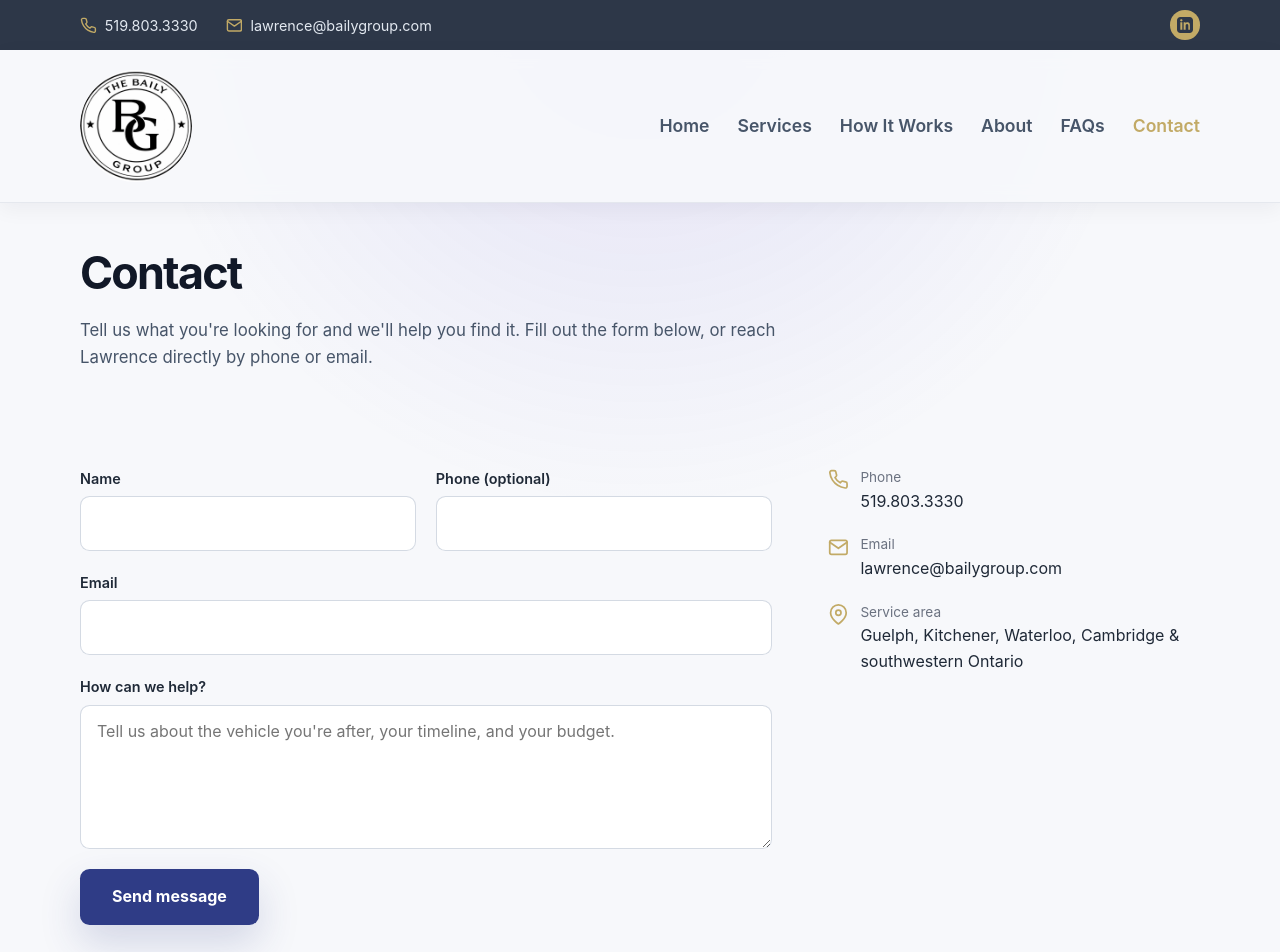
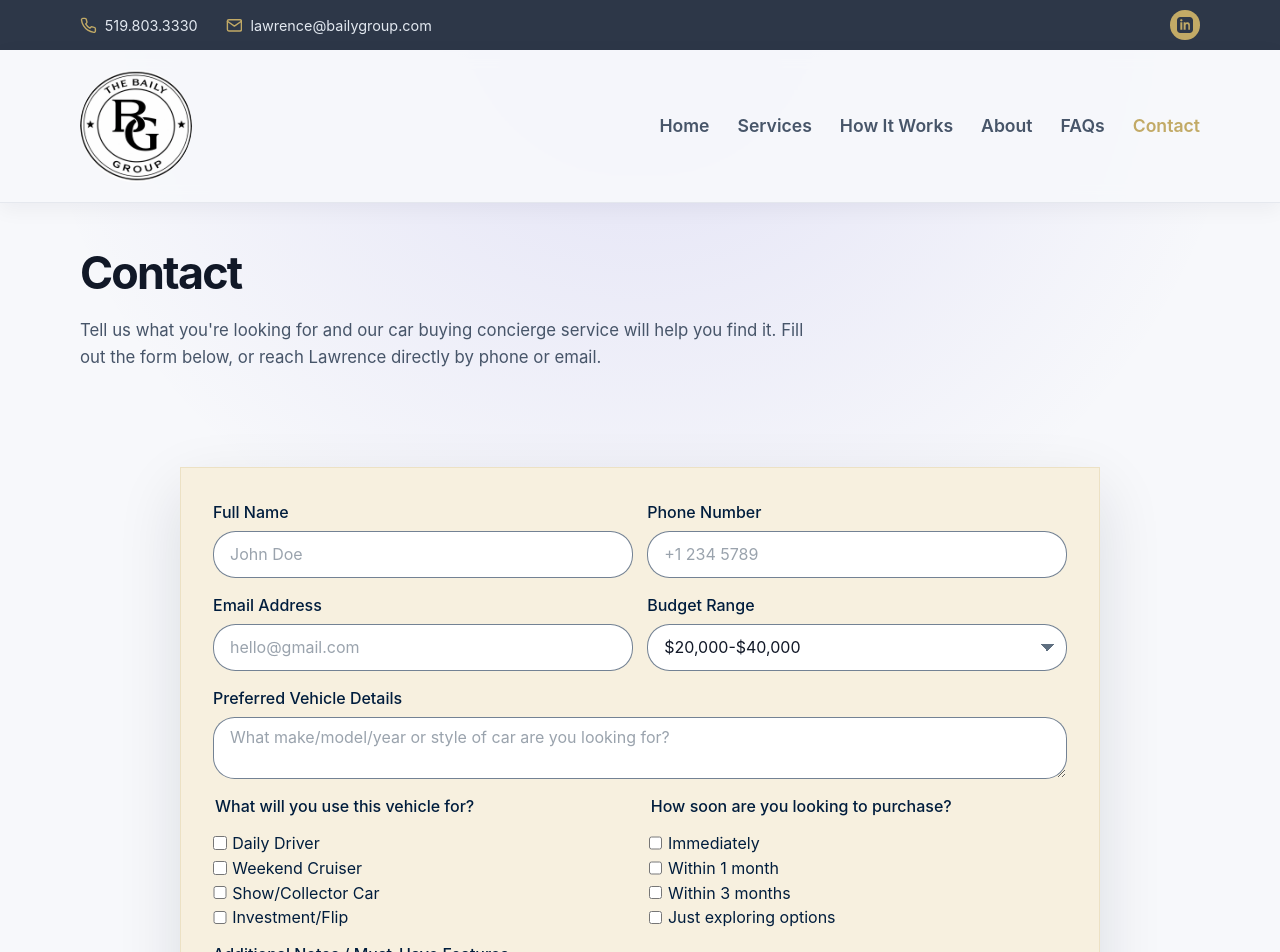
Before and after one commit to couchmanrick-wq/BailyGroup, a Next.js app: page /contact in a window 1280 px wide. Shown: the top 952 px of the page. Built offline with nearby package versions, Linux system fonts and the light colour scheme.

Commit message:
Update local SEO and contact wishlist form

```diff
--- a/src/components/Layout.tsx
+++ b/src/components/Layout.tsx
@@ -225,8 +225,7 @@ export default function Layout({
                   height={96}
                 />
                 <p className={styles.footerBlurb}>
-                  The Baily Group: expert guidance, personalized service, and a stress-free way to
-                  buy, lease, finance, and source vehicles across Southwestern Ontario.
+                  The Baily Group: expert car buying concierge service, personalized auto buying help, dealer negotiation, lease guidance, financing, and vehicle sourcing across Kitchener, Waterloo, Cambridge, Guelph, and Southwestern Ontario.
                 </p>
               </div>
 
@@ -272,7 +271,7 @@ export default function Layout({
                       <path d="M21 10c0 7-9 13-9 13s-9-6-9-13a9 9 0 0 1 18 0z" />
                       <circle cx="12" cy="10" r="3" />
                     </svg>
-                    Southwestern Ontario
+                    Kitchener, Waterloo, Cambridge, Guelph & Southwestern Ontario
                   </li>
                   <li>
                     <a
--- a/src/lib/seo.tsx
+++ b/src/lib/seo.tsx
@@ -13,7 +13,7 @@ const areaServed = [
   { '@type': 'AdministrativeArea', name: 'Southwestern Ontario, Canada' },
 ]
 
-// Primary entity: a local auto dealer / concierge based in Guelph.
+// Primary entity: a local auto buying concierge based in Guelph.
 export const organizationSchema = {
   '@context': 'https://schema.org',
   '@type': 'AutoDealer',
@@ -23,7 +23,7 @@ export const organizationSchema = {
   logo: `${SITE_URL}/images/baily-group-logo.webp`,
   image: `${SITE_URL}/images/about-car.jpg`,
   description:
-    'The Baily Group, led by Lawrence Baily, helps individuals and businesses buy, lease, finance, and source vehicles — without the dealership hassle. Based in Guelph and serving Kitchener, Waterloo, Cambridge, and southwestern Ontario.',
+    'The Baily Group, led by Lawrence Baily, is a car buying concierge service and auto buying consultant helping individuals and businesses buy, lease, finance, and source vehicles without dealership hassle. Based in Guelph and serving Kitchener, Waterloo, Cambridge, and southwestern Ontario.',
   founder: {
     '@type': 'Person',
     name: 'Lawrence Baily',
@@ -49,8 +49,12 @@ export const organizationSchema = {
     availableLanguage: ['English'],
   },
   knowsAbout: [
-    'Vehicle buying',
-    'Vehicle leasing',
+    'Car buying concierge service',
+    'Car buying consultant',
+    'Auto buying service',
+    'Car dealership negotiation service',
+    'New and used car buying help',
+    'Car lease negotiation service',
     'Auto financing',
     'Vehicle sourcing',
     'Commercial fleet leasing',
@@ -65,7 +69,7 @@ export const websiteSchema = {
   url: SITE_URL,
   name: SITE_NAME,
   description:
-    'Vehicle buying, leasing, financing, and sourcing across Kitchener, Waterloo, Cambridge, Guelph, and southwestern Ontario.',
+    'Car buying concierge service, auto buying support, lease negotiation, financing, and vehicle sourcing across Kitchener, Waterloo, Cambridge, Guelph, and southwestern Ontario.',
   publisher: { '@id': `${SITE_URL}/#organization` },
   inLanguage: 'en-CA',
 }
--- a/src/pages/contact.tsx
+++ b/src/pages/contact.tsx
@@ -14,6 +14,9 @@ const contactPageSchema = {
 
 type Status = 'idle' | 'sending' | 'success' | 'error'
 
+const vehicleUses = ['Daily Driver', 'Weekend Cruiser', 'Show/Collector Car', 'Investment/Flip']
+const purchaseTimelines = ['Immediately', 'Within 1 month', 'Within 3 months', 'Just exploring options']
+
 export default function Contact() {
   const [status, setStatus] = useState<Status>('idle')
   const [error, setError] = useState('')
@@ -21,7 +24,17 @@ export default function Contact() {
   async function handleSubmit(event: FormEvent<HTMLFormElement>) {
     event.preventDefault()
     const form = event.currentTarget
-    const payload = Object.fromEntries(new FormData(form).entries())
+    const formData = new FormData(form)
+    const payload = {
+      name: String(formData.get('name') || ''),
+      phone: String(formData.get('phone') || ''),
+      email: String(formData.get('email') || ''),
+      budget: String(formData.get('budget') || ''),
+      vehicleDetails: String(formData.get('vehicleDetails') || ''),
+      vehicleUse: formData.getAll('vehicleUse').map(String),
+      timeline: formData.getAll('timeline').map(String),
+      message: String(formData.get('message') || ''),
+    }
 
     setStatus('sending')
     setError('')
@@ -45,8 +58,8 @@ export default function Contact() {
 
   return (
     <Layout
-      title="Contact — The Baily Group"
-      description="Get in touch with Lawrence Baily and The Baily Group for vehicle buying, leasing, financing, and sourcing across Kitchener, Waterloo, Cambridge, Guelph, and southwestern Ontario."
+      title="Contact The Baily Group | Car Buying Concierge Service"
+      description="Contact The Baily Group for car buying concierge service, auto buying help, dealer negotiation, lease negotiation, financing, and vehicle sourcing across Kitchener, Waterloo, Cambridge, and Guelph."
       path="/contact"
       breadcrumbs={[
         { name: 'Home', href: '/' },
@@ -57,7 +70,7 @@ export default function Contact() {
       <section className={styles.section}>
         <h1 className={styles.title}>Contact</h1>
         <p className={styles.subtitle}>
-          Tell us what you&apos;re looking for and we&apos;ll help you find it. Fill out the form below, or reach Lawrence directly by phone or email.
+          Tell us what you&apos;re looking for and our car buying concierge service will help you find it. Fill out the form below, or reach Lawrence directly by phone or email.
         </p>
       </section>
 
@@ -67,35 +80,88 @@ export default function Contact() {
             <div className={styles.formRow}>
               <div className={styles.formField}>
                 <label className={styles.formLabel} htmlFor="name">
-                  Name
+                  Full Name
                 </label>
-                <input className={styles.formInput} id="name" name="name" type="text" autoComplete="name" required />
+                <input className={styles.formInput} id="name" name="name" type="text" autoComplete="name" placeholder="John Doe" required />
               </div>
               <div className={styles.formField}>
                 <label className={styles.formLabel} htmlFor="phone">
-                  Phone (optional)
+                  Phone Number
                 </label>
-                <input className={styles.formInput} id="phone" name="phone" type="tel" autoComplete="tel" />
+                <input className={styles.formInput} id="phone" name="phone" type="tel" autoComplete="tel" placeholder="+1 234 5789" />
               </div>
             </div>
 
-            <div className={styles.formField}>
-              <label className={styles.formLabel} htmlFor="email">
-                Email
-              </label>
-              <input className={styles.formInput} id="email" name="email" type="email" autoComplete="email" required />
+            <div className={styles.formRow}>
+              <div className={styles.formField}>
+                <label className={styles.formLabel} htmlFor="email">
+                  Email Address
+                </label>
+                <input className={styles.formInput} id="email" name="email" type="email" autoComplete="email" placeholder="hello@gmail.com" required />
+              </div>
+              <div className={styles.formField}>
+                <label className={styles.formLabel} htmlFor="budget">
+                  Budget Range
+                </label>
+                <select className={styles.formSelect} id="budget" name="budget" defaultValue="$20,000-$40,000">
+                  <option value="Under $20,000">Under $20,000</option>
+                  <option value="$20,000-$40,000">$20,000-$40,000</option>
+                  <option value="$40,000-$60,000">$40,000-$60,000</option>
+                  <option value="$60,000-$90,000">$60,000-$90,000</option>
+                  <option value="$90,000+">$90,000+</option>
+                  <option value="Not sure yet">Not sure yet</option>
+                </select>
+              </div>
             </div>
 
-            <div className={styles.formField}>
+            <div className={`${styles.formField} ${styles.formFull}`}>
+              <label className={styles.formLabel} htmlFor="vehicleDetails">
+                Preferred Vehicle Details
+              </label>
+              <textarea
+                className={`${styles.formTextarea} ${styles.formTextareaCompact}`}
+                id="vehicleDetails"
+                name="vehicleDetails"
+                placeholder="What make/model/year or style of car are you looking for?"
+              />
+            </div>
+
+            <div className={styles.formOptionsGrid}>
+              <fieldset className={styles.formFieldset}>
+                <legend className={styles.formLegend}>What will you use this vehicle for?</legend>
+                <div className={styles.formChoiceList}>
+                  {vehicleUses.map((use) => (
+                    <label className={styles.formChoice} key={use}>
+                      <input type="checkbox" name="vehicleUse" value={use} />
+                      <span>{use}</span>
+                    </label>
+                  ))}
+                </div>
+              </fieldset>
+
+              <fieldset className={styles.formFieldset}>
+                <legend className={styles.formLegend}>How soon are you looking to purchase?</legend>
+                <div className={styles.formChoiceList}>
+                  {purchaseTimelines.map((timeline) => (
+                    <label className={styles.formChoice} key={timeline}>
+                      <input type="checkbox" name="timeline" value={timeline} />
+                      <span>{timeline}</span>
+                    </label>
+                  ))}
+                </div>
+              </fieldset>
+            </div>
+
+            <div className={`${styles.formField} ${styles.formFull}`}>
               <label className={styles.formLabel} htmlFor="message">
-                How can we help?
+                Additional Notes / Must-Have Features
               </label>
               <textarea
                 className={styles.formTextarea}
                 id="message"
                 name="message"
                 required
-                placeholder="Tell us about the vehicle you're after, your timeline, and your budget."
+                placeholder="Anything else we should know? (Color, trim, mileage cap, etc.)"
               />
             </div>
 
@@ -111,7 +177,7 @@ export default function Contact() {
             )}
 
             <button className={styles.formButton} type="submit" disabled={status === 'sending'}>
-              {status === 'sending' ? 'Sending…' : 'Send message'}
+              {status === 'sending' ? 'Sending...' : 'Submit My Vehicle Wishlist'}
             </button>
           </form>
 
@@ -144,7 +210,7 @@ export default function Contact() {
               </svg>
               <div>
                 <span className={styles.contactDetailLabel}>Service area</span>
-                Guelph, Kitchener, Waterloo, Cambridge &amp; southwestern Ontario
+                Car buying concierge service across Guelph, Kitchener, Waterloo, Cambridge &amp; southwestern Ontario
               </div>
             </div>
           </div>
--- a/src/styles/Home.module.css
+++ b/src/styles/Home.module.css
@@ -768,24 +768,29 @@
 /* Contact page */
 .contactGrid {
   display: grid;
-  gap: 2.5rem;
+  gap: 1.75rem;
+  max-width: 920px;
+  margin: 0 auto;
 }
 
 @media (min-width: 860px) {
   .contactGrid {
-    grid-template-columns: 1.3fr 0.7fr;
-    gap: 3.5rem;
+    grid-template-columns: 1fr;
   }
 }
 
 .form {
   display: grid;
-  gap: 1.25rem;
+  gap: 0.95rem;
+  padding: clamp(1.35rem, 3vw, 2rem);
+  background: #f7f0df;
+  border: 1px solid rgba(194, 170, 102, 0.22);
+  box-shadow: 0 24px 60px rgba(15, 23, 42, 0.12);
 }
 
 .formRow {
   display: grid;
-  gap: 1.25rem;
+  gap: 0.9rem;
 }
 
 @media (min-width: 560px) {
@@ -796,48 +801,128 @@
 
 .formField {
   display: grid;
-  gap: 0.4rem;
+  gap: 0.35rem;
+}
+
+.formFull {
+  grid-column: 1 / -1;
 }
 
 .formLabel {
-  font-size: 0.9rem;
-  font-weight: 600;
-  color: #1f2937;
+  font-size: 1rem;
+  font-weight: 500;
+  color: #001d3d;
 }
 
 .formInput,
+.formSelect,
 .formTextarea {
   width: 100%;
-  padding: 0.85rem 1rem;
-  border-radius: 0.6rem;
-  border: 1px solid rgba(148, 163, 184, 0.4);
+  padding: 0.75rem 1rem;
+  border-radius: 1.4rem;
+  border: 1px solid rgba(0, 29, 61, 0.55);
   background: #ffffff;
   color: #111827;
   font-size: 1rem;
+  line-height: 1.3;
   transition: border-color 0.2s ease, box-shadow 0.2s ease;
 }
 
+.formInput::placeholder,
+.formTextarea::placeholder {
+  color: #9aa3ad;
+  opacity: 1;
+}
+
+.formSelect {
+  appearance: none;
+  background-image:
+    linear-gradient(45deg, transparent 50%, #5f6f80 50%),
+    linear-gradient(135deg, #5f6f80 50%, transparent 50%);
+  background-position:
+    calc(100% - 1.15rem) 50%,
+    calc(100% - 0.75rem) 50%;
+  background-size: 0.45rem 0.45rem, 0.45rem 0.45rem;
+  background-repeat: no-repeat;
+  padding-right: 2.5rem;
+}
+
 .formInput:focus,
+.formSelect:focus,
 .formTextarea:focus {
   outline: none;
-  border-color: #c2aa66;
-  box-shadow: 0 0 0 3px rgba(194, 170, 102, 0.25);
+  border-color: #002b52;
+  box-shadow: 0 0 0 3px rgba(0, 43, 82, 0.12);
 }
 
 .formTextarea {
-  min-height: 9rem;
+  min-height: 5.6rem;
   resize: vertical;
+  border-radius: 1.35rem;
+}
+
+.formTextareaCompact {
+  min-height: 2.55rem;
+  padding-block: 0.55rem;
+}
+
+.formOptionsGrid {
+  display: grid;
+  gap: 1.1rem;
+}
+
+@media (min-width: 640px) {
+  .formOptionsGrid {
+    grid-template-columns: 1fr 1fr;
+  }
+}
+
+.formFieldset {
+  min-width: 0;
+  margin: 0;
+  padding: 0.35rem 0 0;
+  border: 0;
+}
+
+.formLegend {
+  margin-bottom: 0.5rem;
+  color: #001d3d;
+  font-size: 1rem;
+  font-weight: 500;
+}
+
+.formChoiceList {
+  display: grid;
+  gap: 0.3rem;
+}
+
+.formChoice {
+  display: flex;
+  align-items: center;
+  gap: 0.35rem;
+  color: #001d3d;
+  font-size: 1rem;
+  line-height: 1.25;
+}
+
+.formChoice input {
+  width: 0.85rem;
+  height: 0.85rem;
+  margin: 0;
+  accent-color: #002b52;
 }
 
 .formButton {
-  justify-self: start;
+  width: 100%;
   border: none;
-  border-radius: 0.6rem;
-  padding: 0.95rem 2rem;
-  background: #2f3c86;
+  border-radius: 0.18rem;
+  padding: 1rem 1.5rem;
+  background: #002b52;
   color: #ffffff;
+  font-family: Georgia, 'Times New Roman', serif;
+  font-size: clamp(1.05rem, 2.5vw, 1.35rem);
   font-weight: 700;
-  box-shadow: 0 18px 40px rgba(47, 60, 134, 0.18);
+  box-shadow: none;
   transition: transform 0.2s ease, opacity 0.2s ease;
 }
 
@@ -874,6 +959,12 @@
   display: grid;
   gap: 1.25rem;
   align-content: start;
+}
+
+@media (min-width: 720px) {
+  .contactDetails {
+    grid-template-columns: repeat(3, 1fr);
+  }
 }
 
 .contactDetail {
```
Also changed, not shown: src/pages/about.tsx (+7 -7 lines), src/pages/faqs.tsx (+8 -8 lines), src/pages/how-it-works.tsx (+9 -13 lines), src/pages/index.tsx (+11 -11 lines), src/pages/services.tsx (+10 -10 lines), 1 other file (tests, documents, lock files or other folders).
